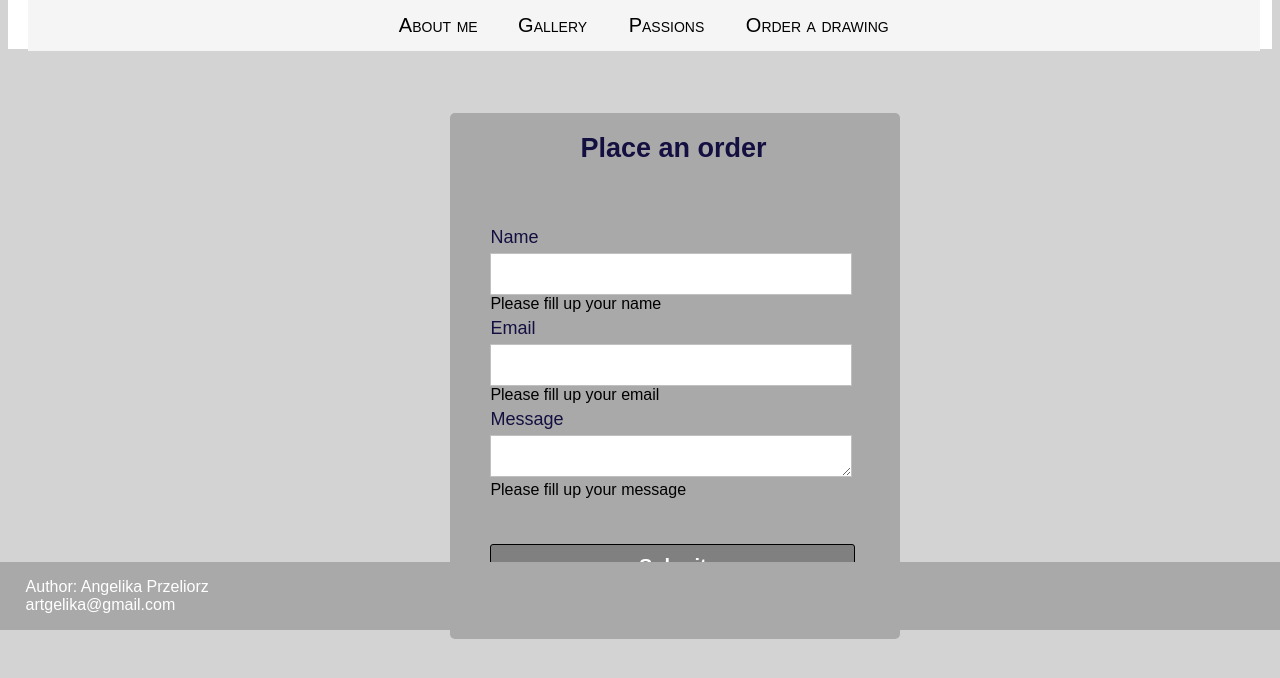
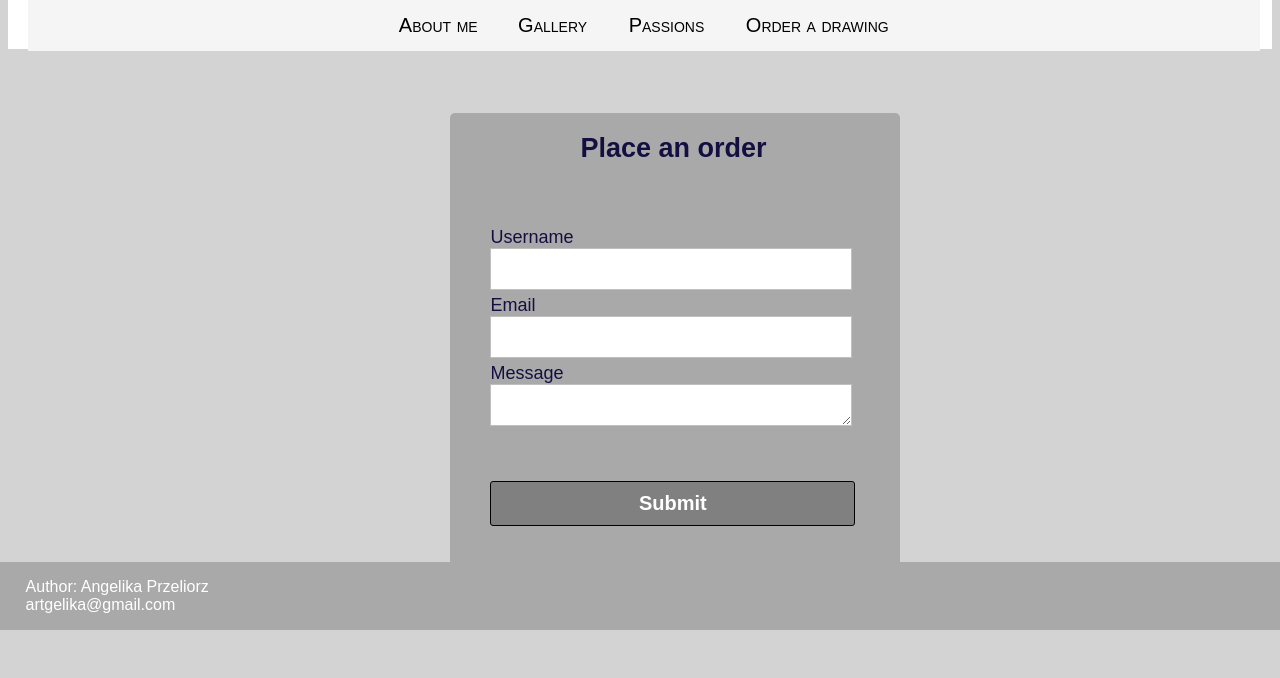
Before and after one commit to Artgelika/AngelikaPrzeliorzProject, a plain HTML site: page order/html/order.html in a window 1280 px wide. Shown: the part 170-848 px from the top of the page. After the commit the page ends 814 px from the top, so only its background shows below. Drawn offline with Linux system fonts and the light colour scheme.

Commit message:
Fix form in html

```diff
--- a/order/html/order.html
+++ b/order/html/order.html
@@ -38,24 +38,31 @@
 
 
     <div class="container">
-		<h1 class="label">Place an order</h1>
-		<form class="login_form" method="post" name="form" onsubmit="return validated()">
+        <h1 class="label">Place an order</h1>
+        <form class="login_form" id="login_form" method="post" name="form">
 
-            <div class="font">Name</div>
-			<input autocomplete="off" type="text" name="username">
-			<div id="username_error">Please fill up your name</div>
+            <div class="font">
+                <label for="username">Username</label>
+                <input type="text" name="username" id="username" autocomplete="off">
+                <small></small>
+            </div>
 
-            <div class="font">Email</div>
-			<input autocomplete="off" type="text" name="email">
-			<div id="email_error">Please fill up your email</div>
+            <div class="font">
+                <label for="email">Email</label>
+                <input type="text" name="email" id="email" autocomplete="off">
+                <small></small>
+            </div>
 
-            <div class="font">Message</div>
-			<textarea rows="4" name="message"></textarea>
-			<div id="message_error">Please fill up your message</div>
+            <div class="font">
+                <label for="message">Message</label>
+                <textarea rows="4" name="message" id="message"></textarea>
+            </div>
 
-			<button type="submit">Submit</button>
-		</form>
-	</div>
+            <div class="font">
+                <button type="submit">Submit</button>
+            </div>
+        </form>
+    </div>
 
     <script src="../js/validation.js"></script>
 
```
